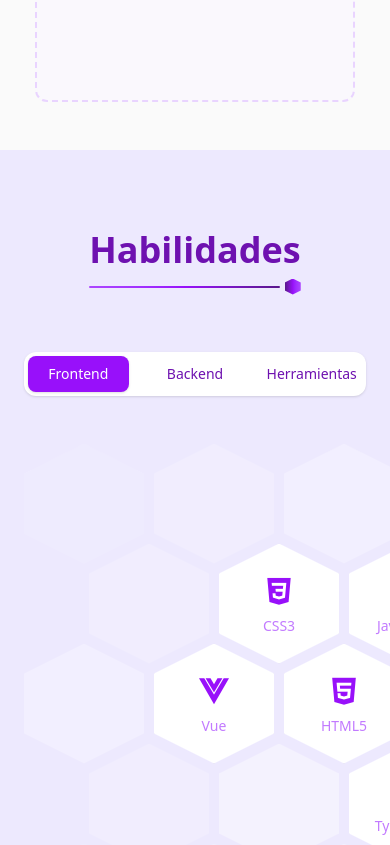
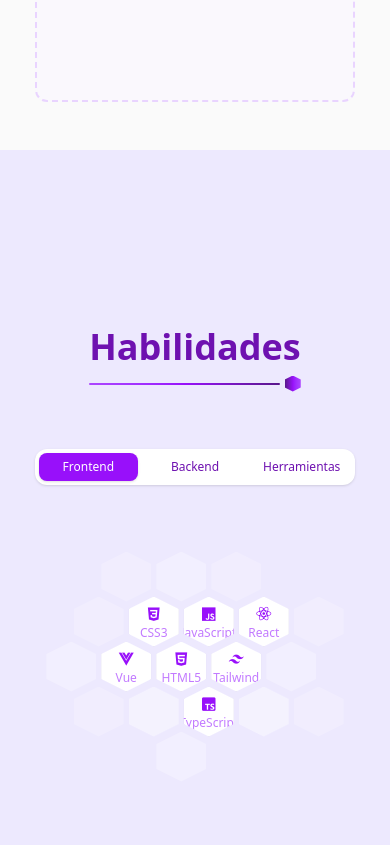
Before and after one commit to braguilera/portfolio, a React (Vite) app: page / in a window 390 px wide. Shown: the part 3894-4739 px from the top of the page. Built offline with nearby package versions, Linux system fonts and the light colour scheme.

Commit message:
Skills responsive

```diff
--- a/src/App.css
+++ b/src/App.css
@@ -9,8 +9,6 @@
     }
 
     .hexagon-container {
-      width: 120px;
-      height: 120px;
       position: relative;
       margin: 0 auto;
       display: flex;
--- a/src/components/sections/Skills.jsx
+++ b/src/components/sections/Skills.jsx
@@ -1,12 +1,73 @@
 "use client"
 
-import { useState } from "react"
+import { useState, useEffect, useRef } from "react"
 import { motion } from "framer-motion"
 import { Tab } from "@headlessui/react"
 import SectionTitle from "../ui/SectionTitle"
 
 const Skills = () => {
   const [selectedIndex, setSelectedIndex] = useState(0)
+  const [windowWidth, setWindowWidth] = useState(typeof window !== 'undefined' ? window.innerWidth : 1200)
+  const [honeycombSize, setHoneycombSize] = useState({
+    hexSize: 120,
+    hexSpacingX: 130,
+    hexSpacingY: 100,
+    containerHeight: 500,
+    containerWidth: 650
+  })
+
+  // Referencia al contenedor principal para centrar el panal
+  const containerRef = useRef(null)
+
+  useEffect(() => {
+    const handleResize = () => {
+      setWindowWidth(window.innerWidth)
+    }
+
+    window.addEventListener('resize', handleResize)
+    return () => window.removeEventListener('resize', handleResize)
+  }, [])
+
+  useEffect(() => {
+    // Ajustar tamaños basados en el ancho de la pantalla
+    if (windowWidth < 640) {
+      // Móviles pequeños
+      setHoneycombSize({
+        hexSize: 50, // Más pequeño para móvil
+        hexSpacingX: 55,
+        hexSpacingY: 45,
+        containerHeight: 300,
+        containerWidth: 300
+      })
+    } else if (windowWidth < 768) {
+      // Móviles y tablets pequeñas
+      setHoneycombSize({
+        hexSize: 70,
+        hexSpacingX: 80,
+        hexSpacingY: 65,
+        containerHeight: 350,
+        containerWidth: 350
+      })
+    } else if (windowWidth < 1024) {
+      // Tablets
+      setHoneycombSize({
+        hexSize: 90,
+        hexSpacingX: 100,
+        hexSpacingY: 80,
+        containerHeight: 425,
+        containerWidth: 425
+      })
+    } else {
+      // Desktop
+      setHoneycombSize({
+        hexSize: 120,
+        hexSpacingX: 130,
+        hexSpacingY: 100,
+        containerHeight: 500,
+        containerWidth: 650
+      })
+    }
+  }, [windowWidth])
 
   const categories = [
     { name: "Frontend", id: "frontend" },
@@ -27,10 +88,6 @@ const Skills = () => {
     backend: [
       { name: "Node.js", icon: "bx bxl-nodejs", color: "#339933" },
       { name: "Express", icon: "bx bx-server", color: "#000000" },
-      { name: "MongoDB", icon: "bx bxl-mongodb", color: "#47A248" },
-      { name: "PostgreSQL", icon: "bx bxl-postgresql", color: "#336791" },
-      { name: "MongoDB", icon: "bx bxl-mongodb", color: "#47A248" },
-      { name: "PostgreSQL", icon: "bx bxl-postgresql", color: "#336791" },
       { name: "MongoDB", icon: "bx bxl-mongodb", color: "#47A248" },
       { name: "PostgreSQL", icon: "bx bxl-postgresql", color: "#336791" },
       { name: "Firebase", icon: "bx bxl-firebase", color: "#FFCA28" },
@@ -70,24 +127,61 @@ const Skills = () => {
       { row: 4, col: 2 },
     ]
 
+    // Determinar cuántas skills mostrar según el tamaño de pantalla
+    let maxSkills = skillsArray.length;
+    if (windowWidth < 640) {
+      maxSkills = Math.min(7, skillsArray.length); // Limitar a 7 skills en móvil
+    } else if (windowWidth < 768) {
+      maxSkills = Math.min(10, skillsArray.length); // Limitar a 10 skills en tablets pequeñas
+    }
+
     // Crear celdas para el panal
     const honeycomb = []
 
+    // Crear un mapa de posiciones ocupadas por skills
+    const skillPositions = new Map();
+    for (let i = 0; i < Math.min(maxSkills, positions.length); i++) {
+      if (i < skillsArray.length) {
+        const pos = positions[i];
+        skillPositions.set(`${pos.row}-${pos.col}`, i);
+      }
+    }
+
     for (let row = 0; row < 5; row++) {
       for (let col = 0; col < 5; col++) {
-        const distance = Math.sqrt(Math.pow(row - 2, 2) + Math.pow(col - 2, 2))
+        const distance = Math.sqrt(Math.pow(row - 2, 2) + Math.pow(col - 2, 2));
+        const key = `${row}-${col}`;
 
-        const posIndex = positions.findIndex((pos) => pos.row === row && pos.col === col)
+        let cellType = "empty";
+        let skillIndex = -1;
+        let opacity = 1 - distance / 4;
 
-        let cellType = "empty"
-        let skillIndex = -1
-        let opacity = 1 - distance / 4
+        opacity = Math.max(0.2, opacity);
 
-        opacity = Math.max(0.2, opacity)
+        if (skillPositions.has(key)) {
+          cellType = "skill";
+          skillIndex = skillPositions.get(key);
+        }
 
-        if (posIndex !== -1 && posIndex < skillsArray.length) {
-          cellType = "skill"
-          skillIndex = posIndex
+        // Determinar si esta celda debe mostrarse como hexágono vacío
+        const isPositionInArray = positions.some(pos => pos.row === row && pos.col === col);
+        const isAdjacentToSkill = isPositionInArray && !skillPositions.has(key);
+
+        // En móvil, mostrar menos hexágonos vacíos
+        let shouldShowEmpty = true;
+        if (windowWidth < 640) {
+          // En móvil solo mostrar hexágonos vacíos que estén a distancia 1 de un skill
+          const adjacentToSkill = [...skillPositions.keys()].some(skillPos => {
+            const [skillRow, skillCol] = skillPos.split('-').map(Number);
+            const directDistance = Math.max(
+              Math.abs(row - skillRow),
+              Math.abs(col - skillCol)
+            );
+            return directDistance <= 1;
+          });
+          shouldShowEmpty = adjacentToSkill && isAdjacentToSkill;
+        } else {
+          shouldShowEmpty = isAdjacentToSkill;
         }
 
         honeycomb.push({
@@ -97,16 +191,42 @@ const Skills = () => {
           skillIndex,
           opacity,
           distance,
-        })
+          shouldShow: cellType === "skill" || shouldShowEmpty
+        });
       }
     }
 
-    honeycomb.sort((a, b) => a.distance - b.distance)
+    honeycomb.sort((a, b) => a.distance - b.distance);
+
+    // Calcular dimensiones para centrado
+    let minX = Infinity, maxX = -Infinity, minY = Infinity, maxY = -Infinity;
+
+    honeycomb.forEach(cell => {
+      if (cell.shouldShow) {
+        const xOffset = cell.row % 2 === 0 ? 0 : honeycombSize.hexSpacingX/2;
+        const x = cell.col * honeycombSize.hexSpacingX + xOffset;
+        const y = cell.row * honeycombSize.hexSpacingY;
+
+        if (x < minX) minX = x;
+        if (x + honeycombSize.hexSize > maxX) maxX = x + honeycombSize.hexSize;
+        if (y < minY) minY = y;
+        if (y + honeycombSize.hexSize > maxY) maxY = y + honeycombSize.hexSize;
+      }
+    });
+
+    const width = maxX - minX;
+    const height = maxY - minY;
+    const offsetX = (honeycombSize.containerWidth - width) / 2 - minX;
+    const offsetY = (honeycombSize.containerHeight - height) / 2 - minY;
 
     return honeycomb.map((cell, index) => {
-      const xOffset = cell.row % 2 === 0 ? 0 : 65
-      const x = cell.col * 130 + xOffset
-      const y = cell.row * 100
+      if (!cell.shouldShow) {
+        return null;
+      }
+
+      const xOffset = cell.row % 2 === 0 ? 0 : honeycombSize.hexSpacingX/2;
+      const x = cell.col * honeycombSize.hexSpacingX + xOffset + offsetX;
+      const y = cell.row * honeycombSize.hexSpacingY + offsetY;
 
       const cellVariants = {
         hidden: {
@@ -127,7 +247,7 @@ const Skills = () => {
       }
 
       if (cell.type === "skill" && skillsArray[cell.skillIndex]) {
-        const skill = skillsArray[cell.skillIndex]
+        const skill = skillsArray[cell.skillIndex];
         return (
           <motion.div
             key={`cell-${index}`}
@@ -135,15 +255,17 @@ const Skills = () => {
             style={{ left: `${x}px`, top: `${y}px` }}
             variants={cellVariants}
           >
-            <div className="hexagon-container">
-            <div className="hexagon bg-white shadow-sm flex flex-col items-center justify-center gap-2 p-2">
-                <i className={`${skill.icon} text-4xl text-purple-600`}></i>
-                <span className="text-sm font-medium text-purple-400 text-center leading-tight">{skill.name}</span>
+            <div className="hexagon-container" style={{ width: `${honeycombSize.hexSize}px`, height: `${honeycombSize.hexSize}px` }}>
+              <div className="hexagon bg-white shadow-sm flex flex-col items-center justify-center gap-1 p-1">
+                <i className={`${skill.icon} ${windowWidth < 640 ? 'text-lg' : windowWidth < 768 ? 'text-xl' : 'text-3xl'} text-purple-600`}></i>
+                <span className={`${windowWidth < 640 ? 'text-xs leading-none' : windowWidth < 768 ? 'text-xs' : 'text-sm'} font-medium text-purple-400 text-center ${windowWidth < 640 ? 'leading-none' : 'leading-tight'}`}>
+                  {skill.name}
+                </span>
               </div>
             </div>
           </motion.div>
-        )
-      } else {
+        );
+      } else if (cell.type === "empty" && cell.shouldShow) {
         // Hexágono vacío
         return (
           <motion.div
@@ -152,13 +274,15 @@ const Skills = () => {
             style={{ left: `${x}px`, top: `${y}px` }}
             variants={cellVariants}
           >
-            <div className="hexagon-container">
+            <div className="hexagon-container" style={{ width: `${honeycombSize.hexSize}px`, height: `${honeycombSize.hexSize}px` }}>
               <div className="hexagon bg-white shadow-sm" style={{ opacity: cell.opacity }}></div>
             </div>
           </motion.div>
-        )
+        );
       }
-    })
+
+      return null;
+    }).filter(Boolean); // Eliminar elementos nulos
   }
 
   const containerVariants = {
@@ -173,18 +297,16 @@ const Skills = () => {
   }
 
   return (
-    <section className="py-20 px-6 w-full  h-screen bg-violet-100">
-      <div className="justify-center items-center">
+    <section className="py-12 md:py-20 px-3 md:px-6 w-full min-h-screen bg-violet-100 flex flex-col items-center justify-center">
+      <div className="w-full max-w-6xl mx-auto">
         <SectionTitle title={'Habilidades'}></SectionTitle>
-
-
         <Tab.Group selectedIndex={selectedIndex} onChange={setSelectedIndex}>
-          <Tab.List className="flex rounded-xl gap-4 bg-white p-1 shadow-sm mb-12 max-w-md mx-auto">
+          <Tab.List className="flex rounded-xl gap-2 md:gap-4 bg-white p-1 shadow-sm mb-8 md:mb-12 max-w-xs md:max-w-md mx-auto">
             {categories.map((category) => (
               <Tab
                 key={category.id}
                 className={({ selected }) =>
-                  `w-full rounded-lg py-2 text-sm cursor-pointer font-medium leading-5 transition-all duration-300
+                  `w-full rounded-lg py-1 md:py-2 text-xs md:text-sm cursor-pointer font-medium leading-5 transition-all duration-300
                   ${selected ? "bg-purple-600 text-white shadow-sm" : "text-purple-800 hover:bg-purple-100"}`
                 }
               >
@@ -193,12 +315,19 @@ const Skills = () => {
             ))}
           </Tab.List>
 
-          <Tab.Panels>
+          <Tab.Panels className="flex justify-center items-center">
             {Object.keys(skills).map((category, idx) => (
-              <Tab.Panel key={idx}>
-                <div className="flex justify-center mr-64">
+              <Tab.Panel key={idx} className="w-full flex justify-center items-center">
+                <div
+                  ref={containerRef}
+                  className="flex justify-center items-center"
+                >
                   <motion.div
-                    className="relative h-[500px] w-[500px]"
+                    className="relative overflow-visible"
+                    style={{
+                      height: `${honeycombSize.containerHeight}px`,
+                      width: `${honeycombSize.containerWidth}px`,
+                    }}
                     variants={containerVariants}
                     initial="hidden"
                     animate="visible"
```
